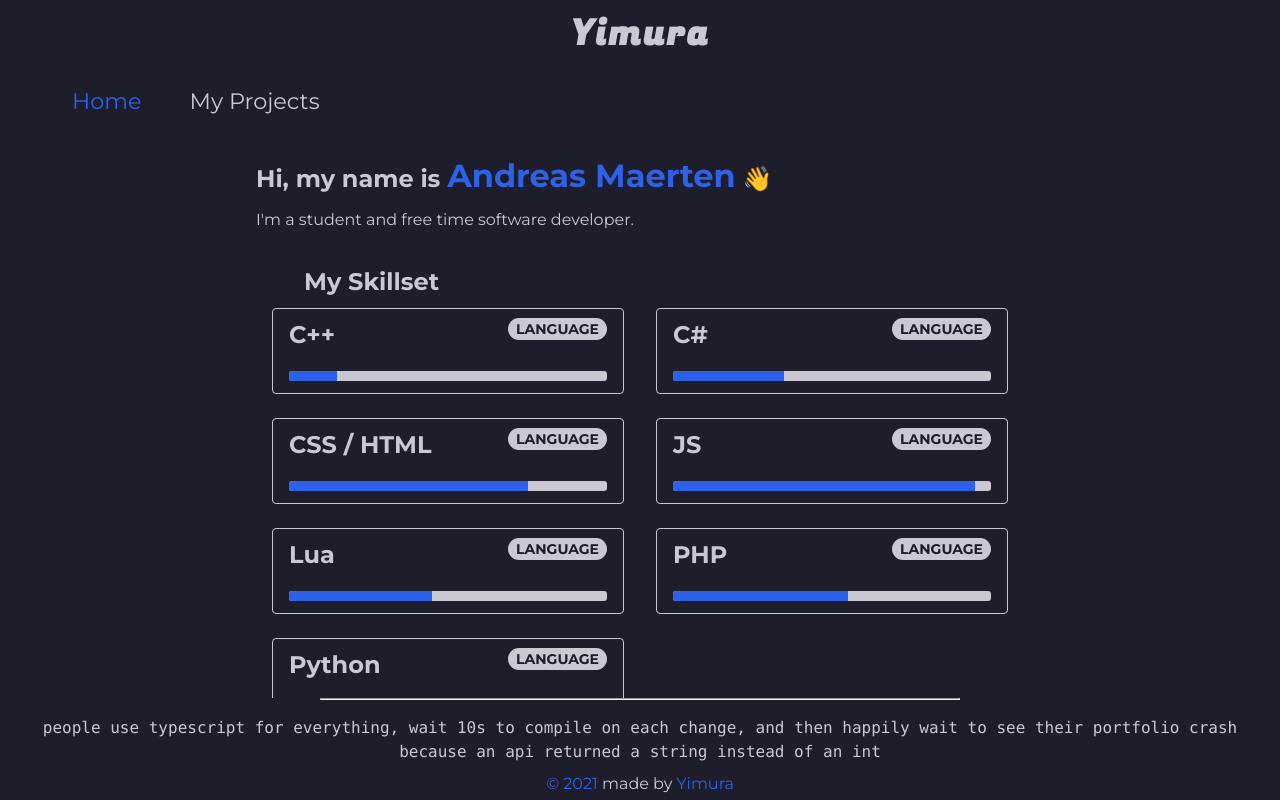
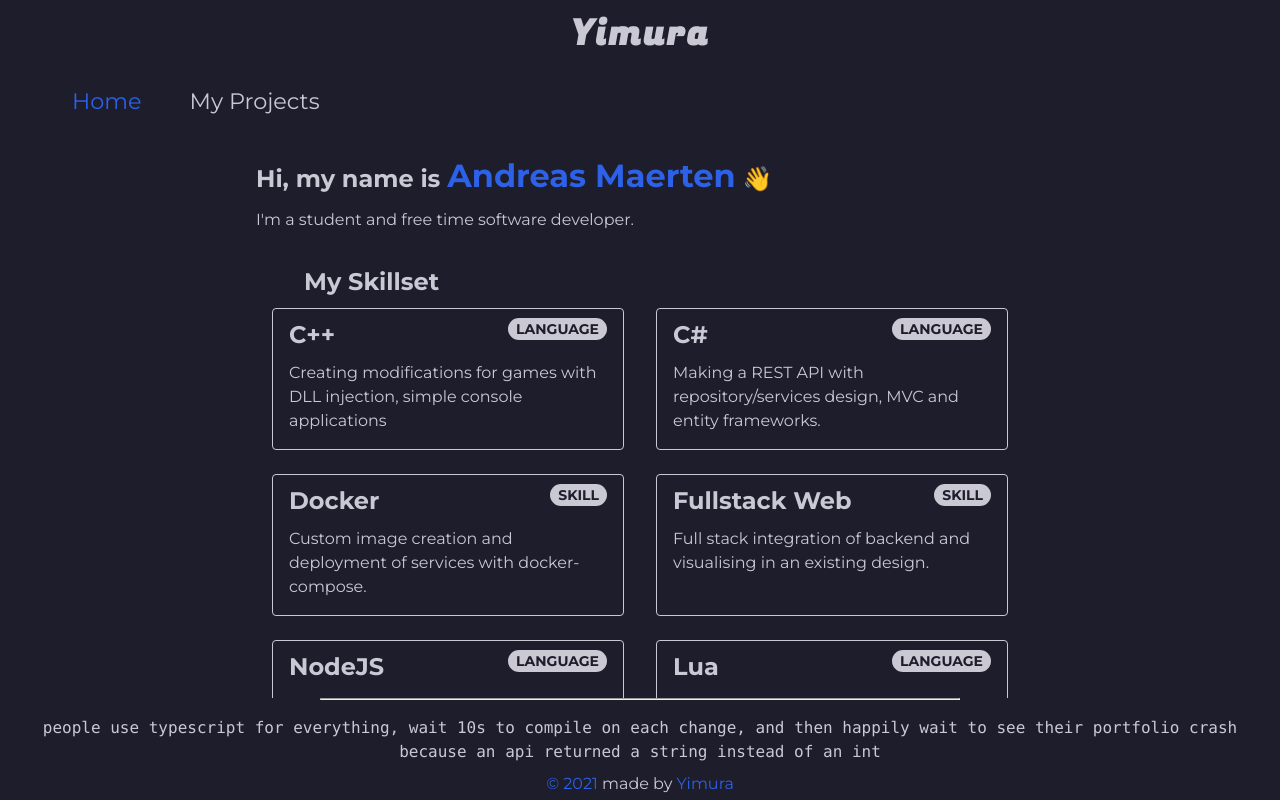
Before and after one commit to Yimura/Portfolio, a Vue app: page / in a window 1280 px wide. Built offline with nearby package versions, Linux system fonts and the light colour scheme.

Commit message:
feat(Home): Removed progress bar to indicate skill

```diff
--- a/src/views/Home.vue
+++ b/src/views/Home.vue
@@ -14,11 +14,9 @@
               <span class="c-skill__tag">{{ skill.type }}</span>
             </div>
           </div>
-          <progress
-            v-bind:title="skill.title"
-            v-bind:value="skill.mastering"
-            max="1"
-          />
+          <p>
+            {{ skill.description }}
+          </p>
         </div>
       </div>
     </div>
@@ -52,43 +50,63 @@ export default {
           type: "LANGUAGE",
           name: "C++",
           title: "BASIC",
-          mastering: 0.15,
+          description:
+            "Creating modifications for games with DLL injection, simple console applications",
         },
         {
           type: "LANGUAGE",
           name: "C#",
           title: "NOVICE",
-          mastering: 0.35,
+          description:
+            "Making a REST API with repository/services design, MVC and entity frameworks. ",
+        },
+        {
+          type: "SKILL",
+          name: "Docker",
+          title: "EXPERT",
+          description:
+            "Custom image creation and deployment of services with docker-compose.",
+        },
+        {
+          type: "SKILL",
+          name: "Fullstack Web",
+          title: "NOVICE",
+          description:
+            "Full stack integration of backend and visualising in an existing design.",
         },
         {
           type: "LANGUAGE",
-          name: "CSS / HTML",
-          title: "MODERATE",
-          mastering: 0.75,
-        },
-        {
-          type: "LANGUAGE",
-          name: "JS",
+          name: "NodeJS",
           title: "EXPERT",
-          mastering: 0.95,
+          description:
+            "NodeJS is my go-to language when I'd like to create a quick script or a general purpose console application.",
         },
         {
           type: "LANGUAGE",
           name: "Lua",
           title: "MODERATE",
-          mastering: 0.45,
+          description:
+            "I've used this before for scripting some simple game plugins for gmod and FiveM.",
         },
         {
           type: "LANGUAGE",
           name: "PHP",
           title: "MODERATE",
-          mastering: 0.55,
+          description:
+            "A long time ago I used to create some small MySQL web applications but haven't touched it in a while.",
         },
         {
           type: "LANGUAGE",
           name: "Python",
           title: "MODERATE",
-          mastering: 0.65,
+          description:
+            "Won't use this language unless specifically required for the task.",
+        },
+        {
+          type: "FRAMEWORK",
+          name: "VueJS",
+          title: "BASIC",
+          description: "This website was made with VueJS.",
         },
       ],
       socials: [
```
